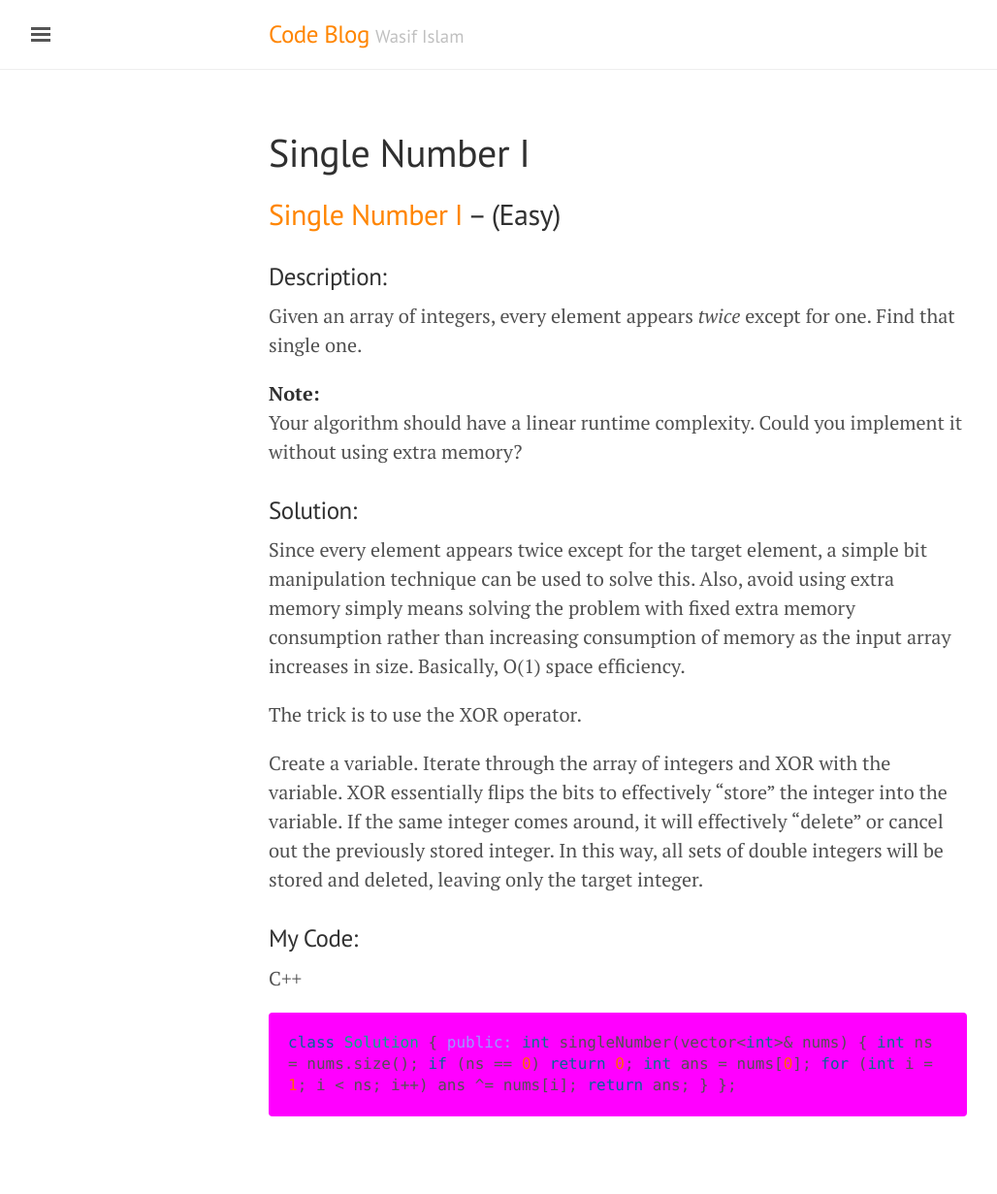
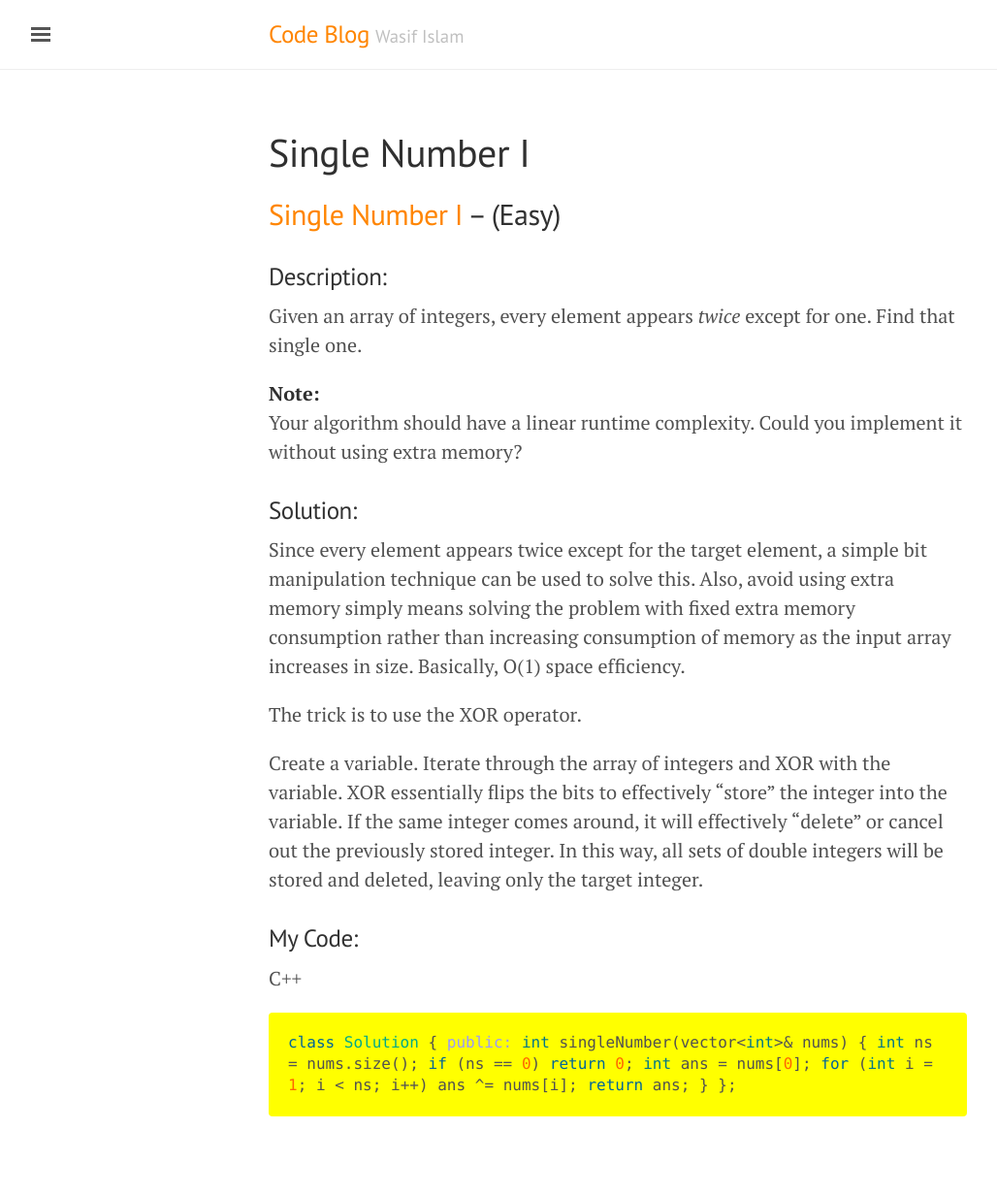
Before and after one commit to washifu/CodeBlog, a Jekyll site: the page built from pages/2017-08-24-Single_Number_I.md, in a window 1280 px wide. Shown: the whole page at 97% size, without its empty margins (3-1031 px from the left). Built offline with Jekyll 4.4.1, drawn with Linux system fonts in a browser that asks for light colours; comment, search, counter and statistics services are not loaded.

Commit message:
Update poole.css

```diff
--- a/public/css/poole.css
+++ b/public/css/poole.css
@@ -175,7 +175,7 @@ pre {
   white-space: normal;
   overflow-x: scroll; /* wasif */
   /*background-color: #f9f9f9;*/
-  background-color: #ff00ff;
+  background-color: #ffff00;
 }
 pre code {
   padding: 0;
@@ -391,7 +391,7 @@ tbody tr:nth-child(odd) th {
  */
 
 .pagination {
-  overflow: hidden; /* clearfix */
+  /*overflow: hidden;  wasif */ /* clearfix */
   margin-left: -1rem;
   margin-right: -1rem;
   font-family: "PT Sans", Helvetica, Arial, sans-serif;
```
